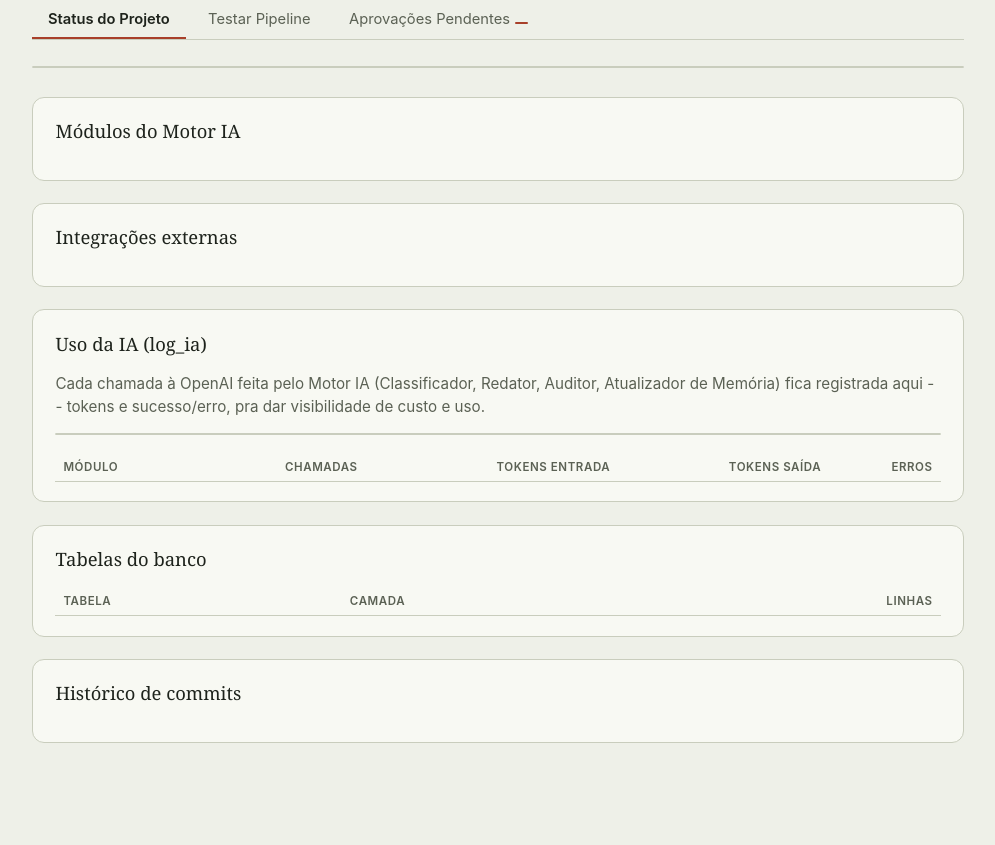
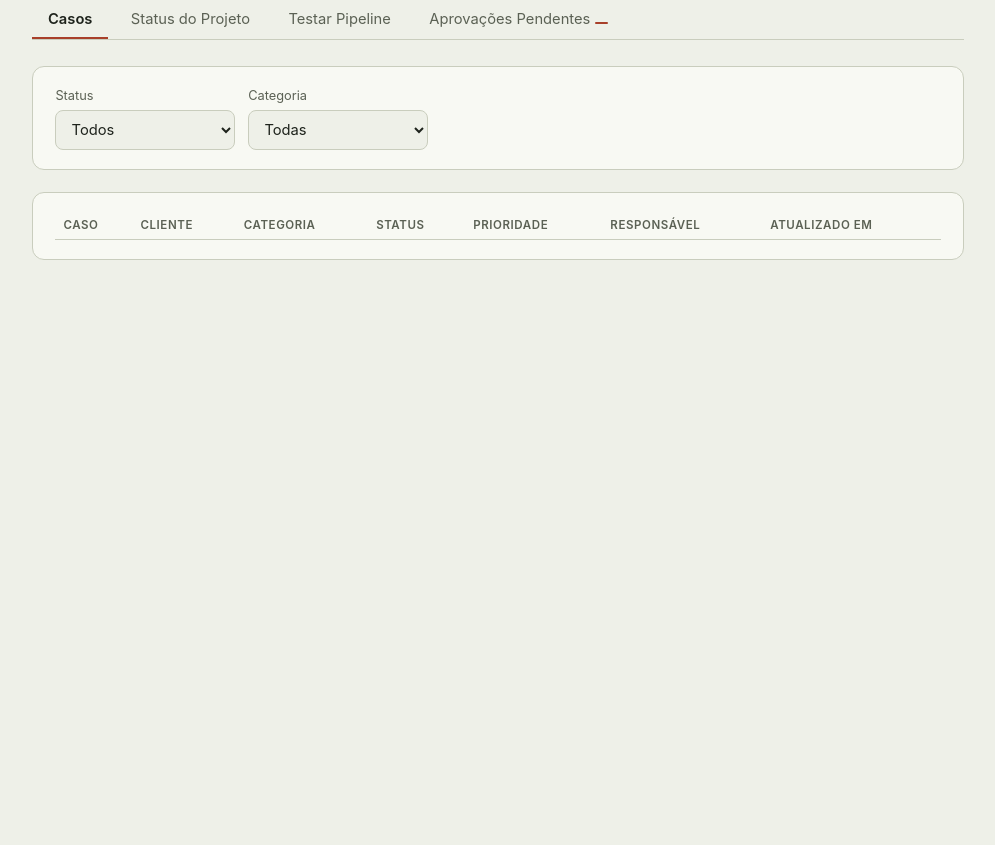
Before and after one commit to bedaninho123/erp-smith, a Flask app: template webapp/templates/index.html in a window 1280 px wide. Shown: the part 142-987 px from the top of the page, without its empty margins (142-1137 px from the left). After the commit the page ends 402 px from the top, so only its background shows below. Run offline with Flask 3, Linux system fonts and the light colour scheme; the template is opened without the code that fills it: most values are stand-ins (such as "Sample title", 1, 10 or a date in 2020); lists and menus that the app fills with data are empty.

Commit message:
Adiciona tela Lista de Casos ao painel administrativo
Segunda tela real do admin (depois do login), escolhida como prioridade
pelo usuario: ver o que esta parado, quem precisa de acao. Virou a aba
padrao ao abrir o painel -- Status do Projeto/Testar Pipeline sao
ferramentas de desenvolvedor, Casos e a tela de uso diario.

GET /api/casos: caso + nome do cliente + nome do responsavel (joins),
com filtro opcional por status e categoria via query string. Tambem
devolve as listas de status/categoria realmente em uso no banco, pra
popular os selects de filtro dinamicamente (sem hardcoded).

Frontend: tabela com badge colorido por status (verde=Encerrado,
vermelho=Cancelado, azul=Aberto/Em andamento, neutro pros demais) e dois
filtros (status, categoria) que refazem a busca via query string sem
recarregar a pagina.

Testado no navegador: carrega os 28 casos reais/ficticios corretamente
com nome do cliente; filtro por status "Encerrado" reduziu certo pra 4
casos.

Co-Authored-By: Claude Sonnet 5 <noreply@anthropic.com>

```diff
--- a/webapp/app.py
+++ b/webapp/app.py
@@ -171,6 +171,51 @@ def status():
     )
 
 
+@app.route("/api/casos")
+@login_required
+def casos():
+    status = request.args.get("status") or None
+    categoria = request.args.get("categoria") or None
+
+    con = sqlite3.connect(CORE_DB)
+    con.row_factory = sqlite3.Row
+    query = (
+        "SELECT c.caso_id, c.titulo, c.categoria, c.status, c.prioridade, "
+        "c.atualizado_em, c.criado_em, cl.cliente_id, cl.nome AS cliente_nome, "
+        "u.nome AS responsavel_nome "
+        "FROM caso c "
+        "JOIN cliente cl ON cl.cliente_id = c.cliente_id "
+        "LEFT JOIN usuario u ON u.usuario_id = c.responsavel_id "
+        "WHERE c.ativo = 'Sim'"
+    )
+    params = []
+    if status:
+        query += " AND c.status = ?"
+        params.append(status)
+    if categoria:
+        query += " AND c.categoria = ?"
+        params.append(categoria)
+    query += " ORDER BY c.atualizado_em DESC"
+
+    casos = [dict(r) for r in con.execute(query, params).fetchall()]
+    status_disponiveis = [
+        r[0] for r in con.execute(
+            "SELECT DISTINCT status FROM caso WHERE ativo = 'Sim' ORDER BY status"
+        ).fetchall()
+    ]
+    categorias_disponiveis = [
+        r[0] for r in con.execute(
+            "SELECT DISTINCT categoria FROM caso WHERE ativo = 'Sim' ORDER BY categoria"
+        ).fetchall()
+    ]
+    con.close()
+
+    return jsonify(
+        casos=casos, status_disponiveis=status_disponiveis,
+        categorias_disponiveis=categorias_disponiveis,
+    )
+
+
 @app.route("/api/clientes")
 @login_required
 def clientes():
--- a/webapp/templates/index.html
+++ b/webapp/templates/index.html
@@ -63,6 +63,9 @@
   tr:last-child td { border-bottom: none; }
   .badge { display: inline-block; font-size: 0.72rem; padding: 0.1rem 0.5rem; border-radius: 999px;
     background: var(--surface-2); color: var(--muted); }
+  .badge.accent-2 { background: var(--accent-2-soft); color: var(--accent-2); }
+  .badge.good { background: var(--good-soft); color: var(--good); }
+  .badge.bad { background: var(--bad-soft); color: var(--bad); }
 
   .modulo-lista { display: flex; flex-direction: column; gap: 0.5rem; }
   .modulo { display: flex; align-items: center; gap: 0.6rem; font-size: 0.9rem; }
@@ -123,12 +126,37 @@
   </div>
 
   <div class="tabs">
-    <button class="tab active" data-view="status">Status do Projeto</button>
+    <button class="tab active" data-view="casos">Casos</button>
+    <button class="tab" data-view="status">Status do Projeto</button>
     <button class="tab" data-view="testar">Testar Pipeline</button>
     <button class="tab" data-view="pendentes">Aprovações Pendentes<span class="tab-badge" id="badge-pendentes" style="display:none"></span></button>
   </div>
 
-  <div id="view-status" class="view active">
+  <div id="view-casos" class="view active">
+    <div class="panel">
+      <div style="display:flex; gap:0.8rem; align-items:flex-end; flex-wrap:wrap;">
+        <div style="min-width:180px">
+          <label for="filtro-status">Status</label>
+          <select id="filtro-status"><option value="">Todos</option></select>
+        </div>
+        <div style="min-width:180px">
+          <label for="filtro-categoria">Categoria</label>
+          <select id="filtro-categoria"><option value="">Todas</option></select>
+        </div>
+      </div>
+    </div>
+    <div class="panel">
+      <table>
+        <thead><tr>
+          <th>Caso</th><th>Cliente</th><th>Categoria</th><th>Status</th>
+          <th>Prioridade</th><th>Responsável</th><th>Atualizado em</th>
+        </tr></thead>
+        <tbody id="casos-body"></tbody>
+      </table>
+    </div>
+  </div>
+
+  <div id="view-status" class="view">
     <div class="stat-row" id="stat-row"></div>
 
     <div class="panel">
@@ -211,6 +239,46 @@ document.querySelectorAll(".tab").forEach(btn => {
     if (btn.dataset.view === "pendentes") carregarPendentes();
   });
 });
+
+const badgesStatus = {
+  "Aberto": "accent-2", "Em triagem": "", "Em andamento": "accent-2",
+  "Aguardando cliente": "", "Aguardando terceiro": "", "Suspenso": "",
+  "Encerrado": "good", "Cancelado": "bad",
+};
+
+async function carregarCasos() {
+  const status = $("#filtro-status").value;
+  const categoria = $("#filtro-categoria").value;
+  const params = new URLSearchParams();
+  if (status) params.set("status", status);
+  if (categoria) params.set("categoria", categoria);
+
+  const r = await fetch("/api/casos?" + params.toString());
+  const d = await r.json();
+
+  // Só preenche as opções dos filtros na primeira carga, pra não perder
+  // a seleção atual do usuário a cada refiltragem.
+  if (!$("#filtro-status").dataset.carregado) {
+    $("#filtro-status").innerHTML += d.status_disponiveis.map(s => `<option value="${s}">${s}</option>`).join("");
+    $("#filtro-categoria").innerHTML += d.categorias_disponiveis.map(c => `<option value="${c}">${c}</option>`).join("");
+    $("#filtro-status").dataset.carregado = "1";
+  }
+
+  $("#casos-body").innerHTML = d.casos.length ? d.casos.map(c => `
+    <tr>
+      <td class="mono">${c.caso_id}</td>
+      <td>${escapeHtml(c.cliente_nome)}</td>
+      <td>${escapeHtml(c.categoria)}</td>
+      <td><span class="badge ${badgesStatus[c.status] || ''}">${escapeHtml(c.status)}</span></td>
+      <td>${escapeHtml(c.prioridade)}</td>
+      <td>${escapeHtml(c.responsavel_nome || 'não atribuído')}</td>
+      <td>${c.atualizado_em}</td>
+    </tr>
+  `).join("") : `<tr><td colspan="7" class="loading">Nenhum caso encontrado com esses filtros.</td></tr>`;
+}
+
+$("#filtro-status").addEventListener("change", carregarCasos);
+$("#filtro-categoria").addEventListener("change", carregarCasos);
 
 function escapeHtml(s) {
   const d = document.createElement("div");
@@ -460,6 +528,7 @@ $("#enviar").addEventListener("click", enviarPipeline);
 carregarStatus();
 carregarClientes();
 carregarPendentes();
+carregarCasos();
 </script>
 </body>
 </html>
```
